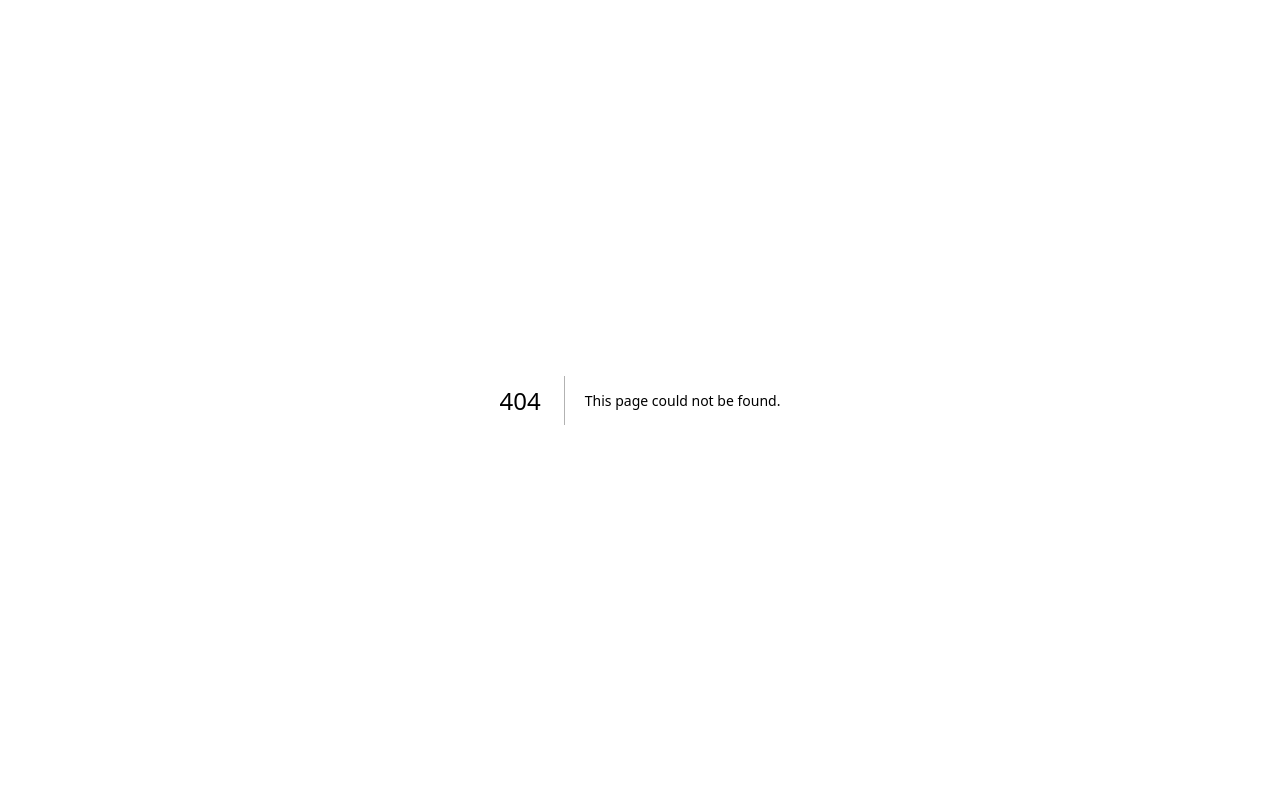
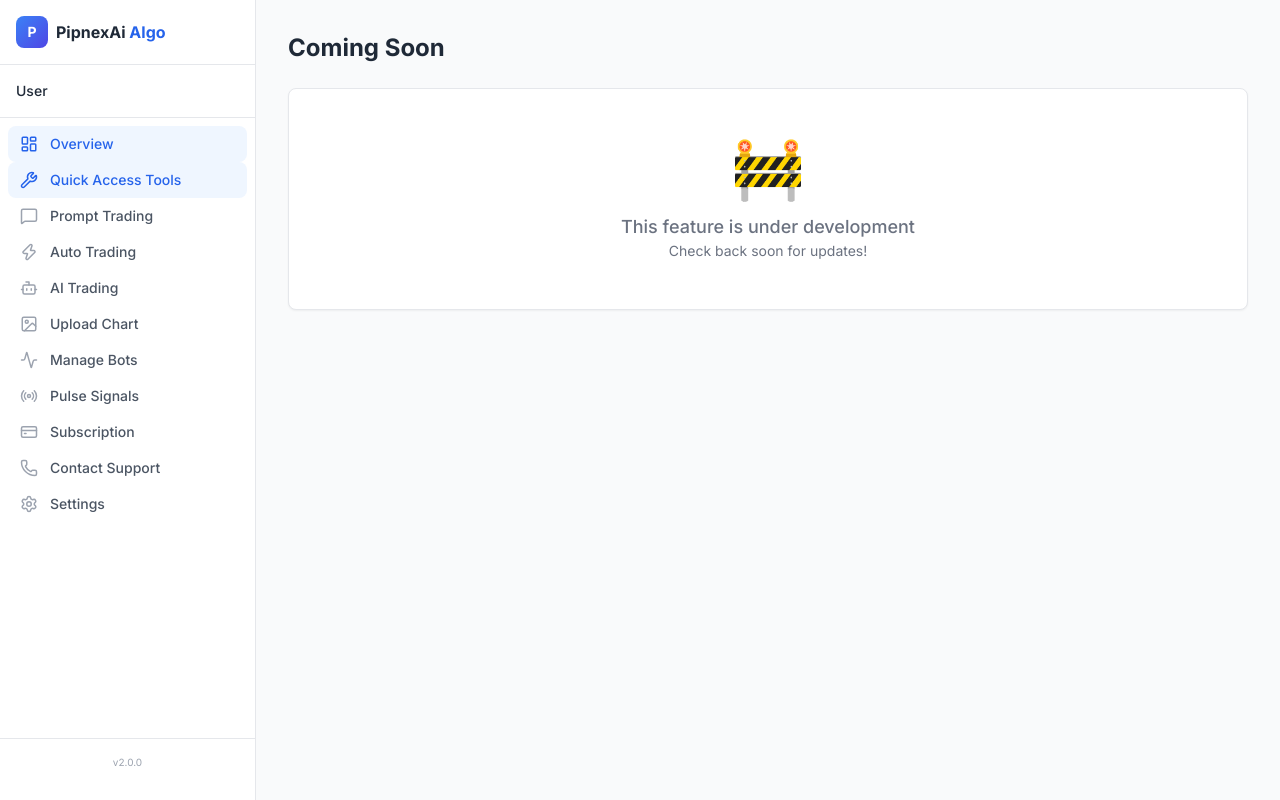
Before and after one commit to Calekyz/pipnex-algo, a Next.js app: page /dashboard/overview in a window 1280 px wide. Before the commit this address had no page. Built offline with nearby package versions, Linux system fonts and the light colour scheme; no server answers.

Commit message:
Create page.tsx

```diff
--- /dev/null
+++ b/app/dashboard/overview/page.tsx
@@ -0,0 +1,16 @@
+import { Card, CardContent, CardHeader, CardTitle } from '@/components/ui/card';
+
+export default function Page() {
+  return (
+    <div className="space-y-6">
+      <h1 className="text-2xl font-bold text-gray-800">Coming Soon</h1>
+      <Card>
+        <CardContent className="py-12 text-center text-gray-500">
+          <div className="text-6xl mb-4">🚧</div>
+          <p className="text-lg font-medium">This feature is under development</p>
+          <p className="text-sm">Check back soon for updates!</p>
+        </CardContent>
+      </Card>
+    </div>
+  );
+}
```
